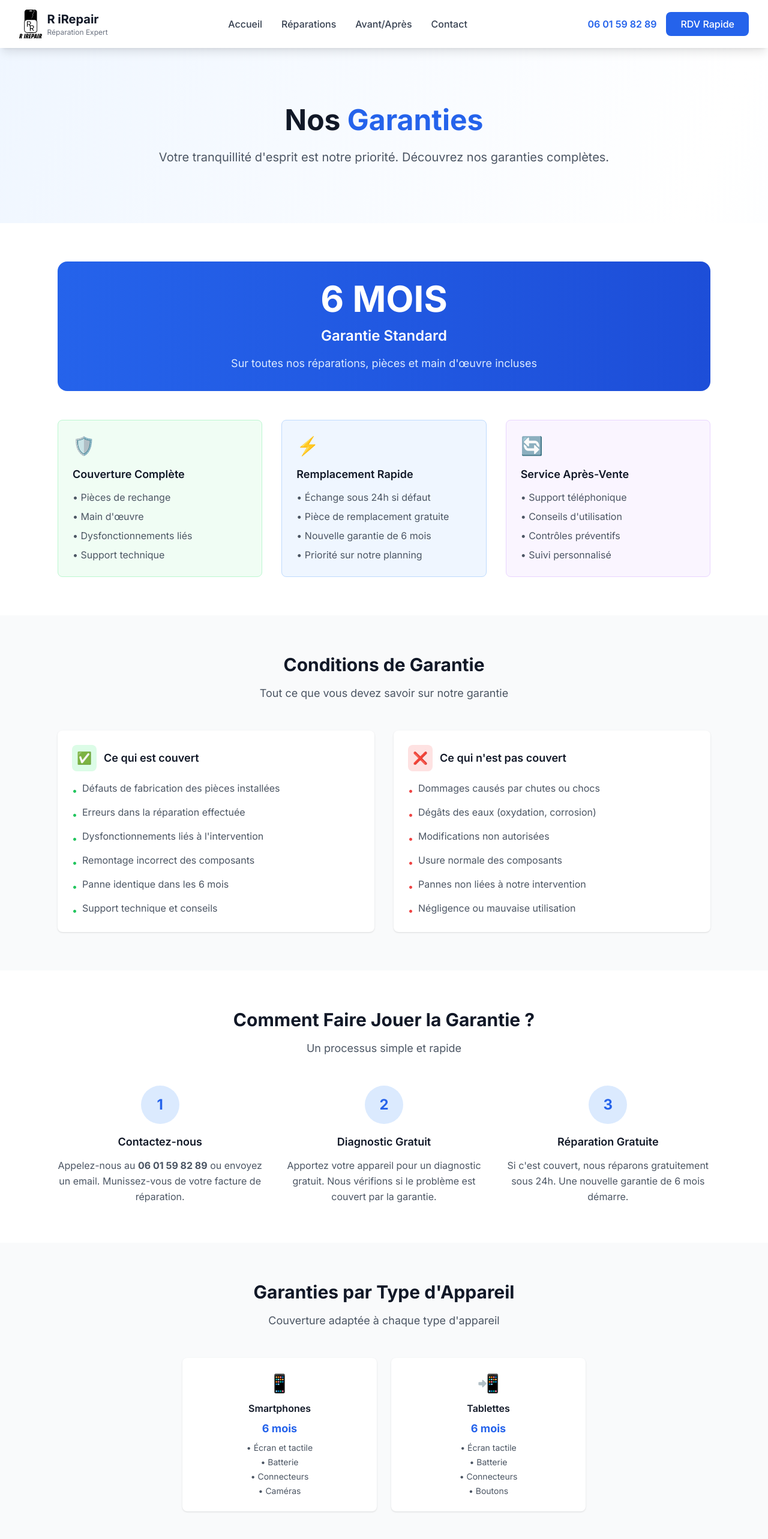
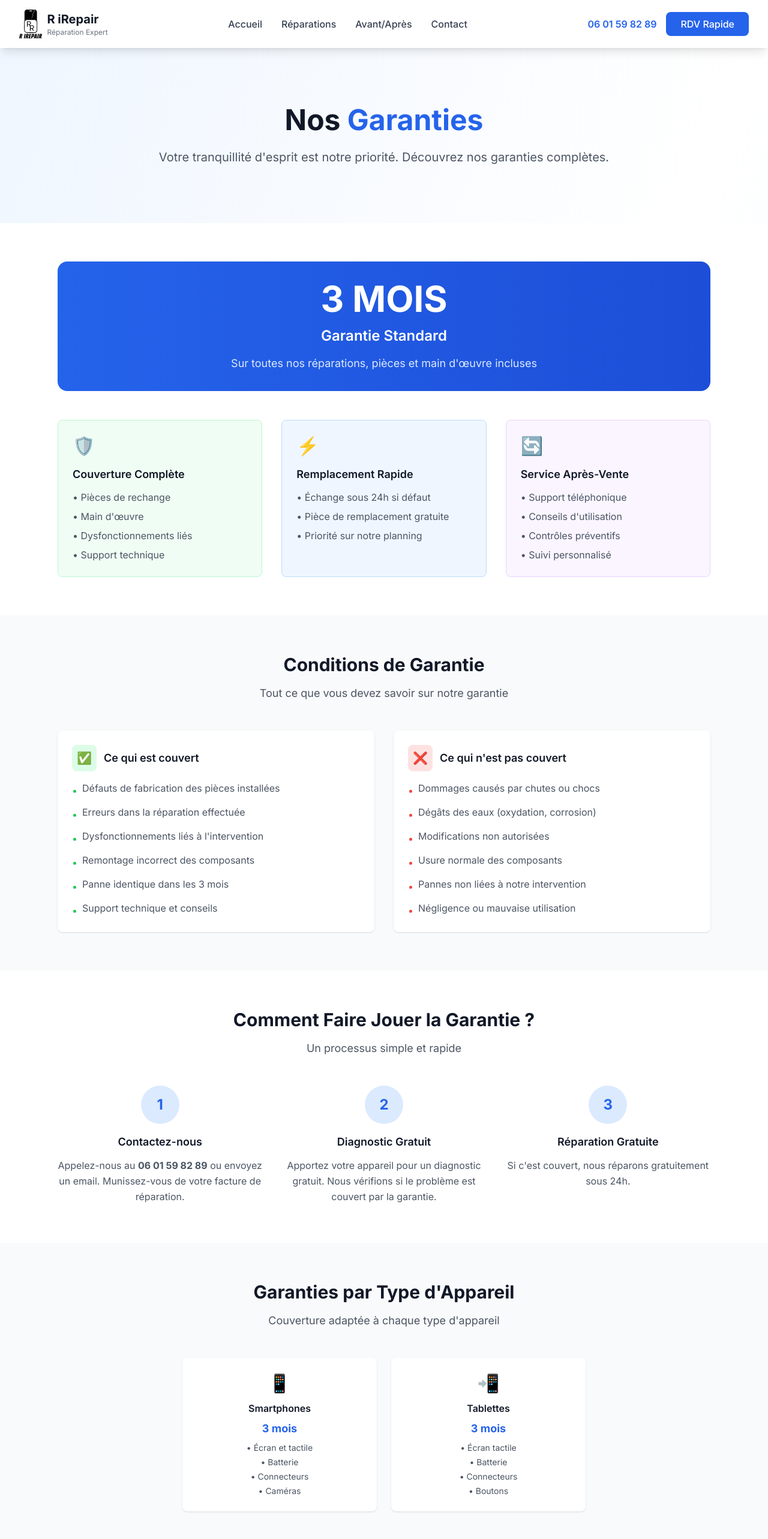
Before and after one commit to Kropotkynn/R-iRepair, a Next.js app in the folder frontend/: page /warranty in a window 1280 px wide. Shown: the top 2566 px of the page at 60% size. Built offline with nearby package versions, Linux system fonts and the light colour scheme.

Commit message:
changement garanties

```diff
--- a/frontend/src/app/about/page.tsx
+++ b/frontend/src/app/about/page.tsx
@@ -258,7 +258,7 @@ export default function AboutPage() {
             </div>
 
             <div className="text-center">
-              <div className="text-4xl font-bold mb-2">6 mois</div>
+              <div className="text-4xl font-bold mb-2">3 mois</div>
               <p className="text-blue-100">Garantie Offerte</p>
             </div>
           </div>
--- a/frontend/src/app/warranty/page.tsx
+++ b/frontend/src/app/warranty/page.tsx
@@ -25,7 +25,7 @@ export default function WarrantyPage() {
         <div className="max-w-6xl mx-auto px-4 sm:px-6 lg:px-8">
           <div className="bg-gradient-to-r from-blue-600 to-blue-700 rounded-2xl p-8 text-white mb-12">
             <div className="text-center">
-              <div className="text-6xl font-bold mb-4">6 MOIS</div>
+              <div className="text-6xl font-bold mb-4">3 MOIS</div>
               <h2 className="text-2xl font-semibold mb-4">Garantie Standard</h2>
               <p className="text-lg text-blue-100">
                 Sur toutes nos réparations, pièces et main d'œuvre incluses
@@ -51,7 +51,6 @@ export default function WarrantyPage() {
               <ul className="text-gray-600 space-y-2">
                 <li>• Échange sous 24h si défaut</li>
                 <li>• Pièce de remplacement gratuite</li>
-                <li>• Nouvelle garantie de 6 mois</li>
                 <li>• Priorité sur notre planning</li>
               </ul>
             </div>
@@ -107,7 +106,7 @@ export default function WarrantyPage() {
                 </li>
                 <li className="flex items-start">
                   <span className="text-green-500 mr-2 mt-1">•</span>
-                  <span>Panne identique dans les 6 mois</span>
+                  <span>Panne identique dans les 3 mois</span>
                 </li>
                 <li className="flex items-start">
                   <span className="text-green-500 mr-2 mt-1">•</span>
@@ -193,7 +192,6 @@ export default function WarrantyPage() {
               <h3 className="text-lg font-semibold text-gray-900 mb-3">Réparation Gratuite</h3>
               <p className="text-gray-600 leading-relaxed">
                 Si c'est couvert, nous réparons gratuitement sous 24h.
-                Une nouvelle garantie de 6 mois démarre.
               </p>
             </div>
           </div>
@@ -212,7 +210,7 @@ export default function WarrantyPage() {
             <div className="bg-white rounded-lg shadow p-6 text-center">
               <div className="text-3xl mb-3">📱</div>
               <h3 className="font-semibold text-gray-900 mb-2">Smartphones</h3>
-              <div className="text-blue-600 font-bold text-lg mb-2">6 mois</div>
+              <div className="text-blue-600 font-bold text-lg mb-2">3 mois</div>
               <ul className="text-sm text-gray-600 space-y-1">
                 <li>• Écran et tactile</li>
                 <li>• Batterie</li>
@@ -224,7 +222,7 @@ export default function WarrantyPage() {
             <div className="bg-white rounded-lg shadow p-6 text-center">
               <div className="text-3xl mb-3">📲</div>
               <h3 className="font-semibold text-gray-900 mb-2">Tablettes</h3>
-              <div className="text-blue-600 font-bold text-lg mb-2">6 mois</div>
+              <div className="text-blue-600 font-bold text-lg mb-2">3 mois</div>
               <ul className="text-sm text-gray-600 space-y-1">
                 <li>• Écran tactile</li>
                 <li>• Batterie</li>
```
